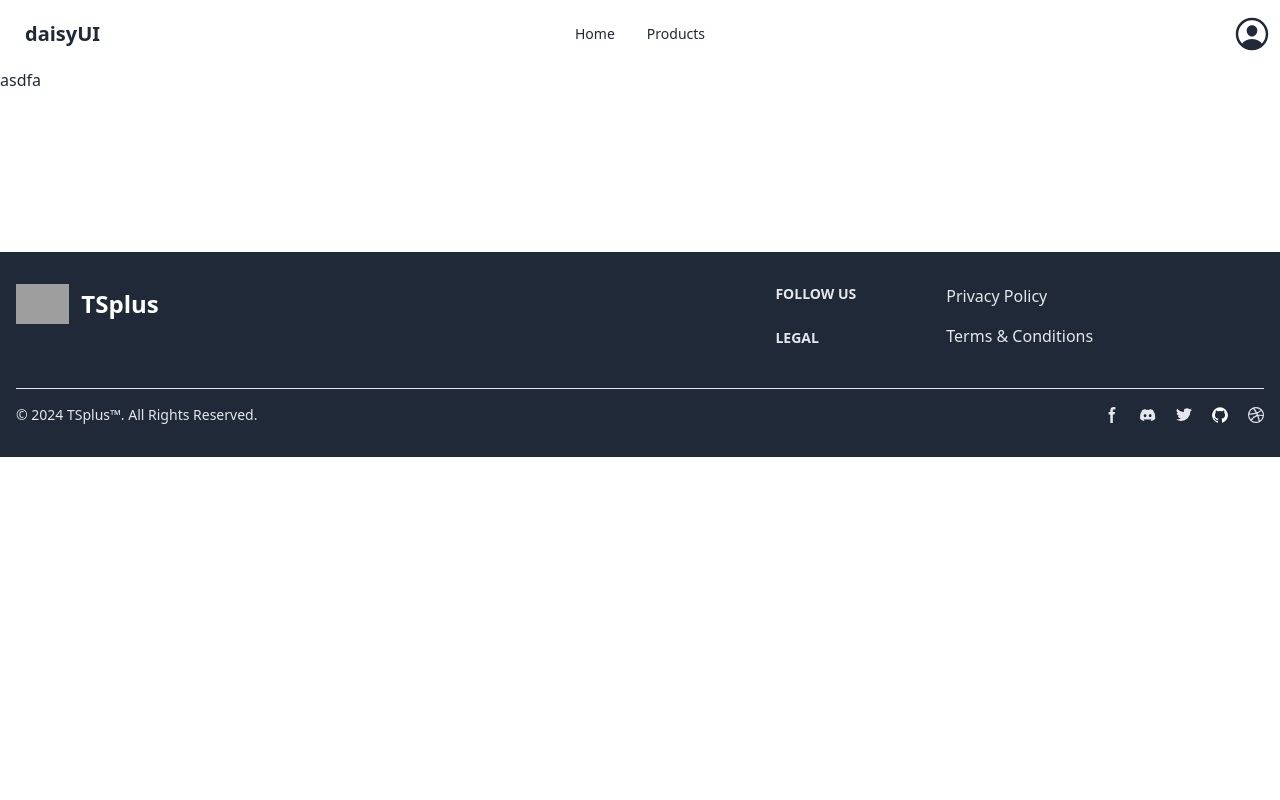
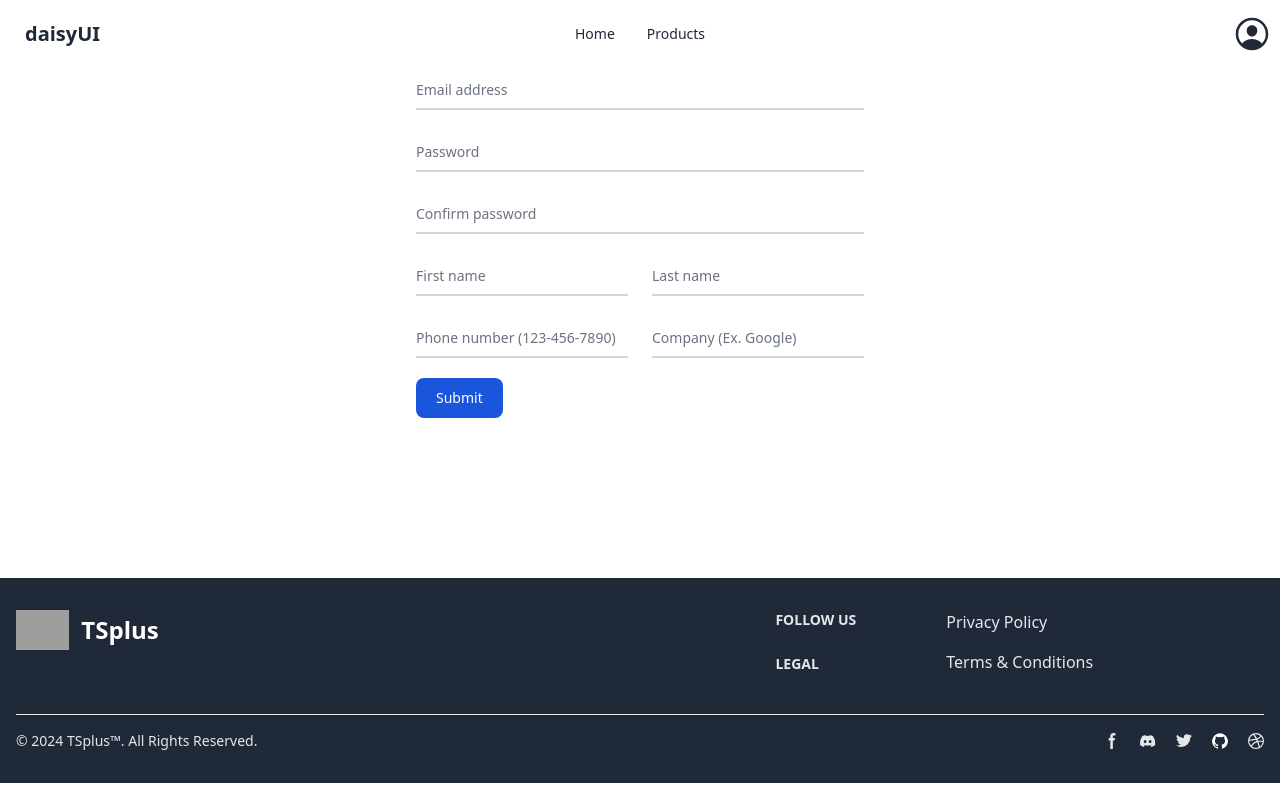
Before and after one commit to Safwan169/Product-Hunt-Client-side, a React (Vite) app: page /login in a window 1280 px wide. Built offline with nearby package versions, Linux system fonts and the light colour scheme; no server answers; grey boxes are pictures that could not be loaded.

Commit message:
second commit

```diff
--- /dev/null
+++ b/firebase.config.js
@@ -0,0 +1,23 @@
+// Import the functions you need from the SDKs you need
+import { initializeApp } from "firebase/app";
+import { getAnalytics } from "firebase/analytics";
+import { getAuth } from "firebase/auth";
+// TODO: Add SDKs for Firebase products that you want to use
+// https://firebase.google.com/docs/web/setup#available-libraries
+
+// Your web app's Firebase configuration
+// For Firebase JS SDK v7.20.0 and later, measurementId is optional
+const firebaseConfig = {
+  apiKey:import.meta.env.VITE_apiKey,
+  authDomain:import.meta.env.VITE_authDomain,
+  projectId:import.meta.env.VITE_projectId,
+  storageBucket:import.meta.env.VITE_storageBucket,
+  messagingSenderId:import.meta.env.VITE_messagingSenderId,
+  appId:import.meta.env.VITE_appId,
+  measurementId:import.meta.env.VITE_measurementId,
+};
+
+// Initialize Firebase
+const app = initializeApp(firebaseConfig);
+const analytics = getAnalytics(app);
+export const auth=getAuth(app)
--- a/package.json
+++ b/package.json
@@ -11,6 +11,7 @@
   },
   "dependencies": {
     "axios": "^1.7.2",
+    "firebase": "^10.12.2",
     "flowbite": "^2.3.0",
     "react": "^18.2.0",
     "react-dom": "^18.2.0",
--- a/src/Login.jsx
+++ b/src/Login.jsx
@@ -4,6 +4,43 @@
     return (
         <div>
 
+
+            <form class="max-w-md mx-auto">
+                <div class="relative z-0 w-full mb-5 group">
+                    <input type="email" name="floating_email" id="floating_email" class="block py-2.5 px-0 w-full text-sm text-gray-900 bg-transparent border-0 border-b-2 border-gray-300 appearance-none dark:text-white dark:border-gray-600 dark:focus:border-blue-500 focus:outline-none focus:ring-0 focus:border-blue-600 peer" placeholder=" " required />
+                    <label for="floating_email" class="peer-focus:font-medium absolute text-sm text-gray-500 dark:text-gray-400 duration-300 transform -translate-y-6 scale-75 top-3 -z-10 origin-[0] peer-focus:start-0 rtl:peer-focus:translate-x-1/4 rtl:peer-focus:left-auto peer-focus:text-blue-600 peer-focus:dark:text-blue-500 peer-placeholder-shown:scale-100 peer-placeholder-shown:translate-y-0 peer-focus:scale-75 peer-focus:-translate-y-6">Email address</label>
+                </div>
+                <div class="relative z-0 w-full mb-5 group">
+                    <input type="password" name="floating_password" id="floating_password" class="block py-2.5 px-0 w-full text-sm text-gray-900 bg-transparent border-0 border-b-2 border-gray-300 appearance-none dark:text-white dark:border-gray-600 dark:focus:border-blue-500 focus:outline-none focus:ring-0 focus:border-blue-600 peer" placeholder=" " required />
+                    <label for="floating_password" class="peer-focus:font-medium absolute text-sm text-gray-500 dark:text-gray-400 duration-300 transform -translate-y-6 scale-75 top-3 -z-10 origin-[0] peer-focus:start-0 rtl:peer-focus:translate-x-1/4 peer-focus:text-blue-600 peer-focus:dark:text-blue-500 peer-placeholder-shown:scale-100 peer-placeholder-shown:translate-y-0 peer-focus:scale-75 peer-focus:-translate-y-6">Password</label>
+                </div>
+                <div class="relative z-0 w-full mb-5 group">
+                    <input type="password" name="repeat_password" id="floating_repeat_password" class="block py-2.5 px-0 w-full text-sm text-gray-900 bg-transparent border-0 border-b-2 border-gray-300 appearance-none dark:text-white dark:border-gray-600 dark:focus:border-blue-500 focus:outline-none focus:ring-0 focus:border-blue-600 peer" placeholder=" " required />
+                    <label for="floating_repeat_password" class="peer-focus:font-medium absolute text-sm text-gray-500 dark:text-gray-400 duration-300 transform -translate-y-6 scale-75 top-3 -z-10 origin-[0] peer-focus:start-0 rtl:peer-focus:translate-x-1/4 peer-focus:text-blue-600 peer-focus:dark:text-blue-500 peer-placeholder-shown:scale-100 peer-placeholder-shown:translate-y-0 peer-focus:scale-75 peer-focus:-translate-y-6">Confirm password</label>
+                </div>
+                <div class="grid md:grid-cols-2 md:gap-6">
+                    <div class="relative z-0 w-full mb-5 group">
+                        <input type="text" name="floating_first_name" id="floating_first_name" class="block py-2.5 px-0 w-full text-sm text-gray-900 bg-transparent border-0 border-b-2 border-gray-300 appearance-none dark:text-white dark:border-gray-600 dark:focus:border-blue-500 focus:outline-none focus:ring-0 focus:border-blue-600 peer" placeholder=" " required />
+                        <label for="floating_first_name" class="peer-focus:font-medium absolute text-sm text-gray-500 dark:text-gray-400 duration-300 transform -translate-y-6 scale-75 top-3 -z-10 origin-[0] peer-focus:start-0 rtl:peer-focus:translate-x-1/4 peer-focus:text-blue-600 peer-focus:dark:text-blue-500 peer-placeholder-shown:scale-100 peer-placeholder-shown:translate-y-0 peer-focus:scale-75 peer-focus:-translate-y-6">First name</label>
+                    </div>
+                    <div class="relative z-0 w-full mb-5 group">
+                        <input type="text" name="floating_last_name" id="floating_last_name" class="block py-2.5 px-0 w-full text-sm text-gray-900 bg-transparent border-0 border-b-2 border-gray-300 appearance-none dark:text-white dark:border-gray-600 dark:focus:border-blue-500 focus:outline-none focus:ring-0 focus:border-blue-600 peer" placeholder=" " required />
+                        <label for="floating_last_name" class="peer-focus:font-medium absolute text-sm text-gray-500 dark:text-gray-400 duration-300 transform -translate-y-6 scale-75 top-3 -z-10 origin-[0] peer-focus:start-0 rtl:peer-focus:translate-x-1/4 peer-focus:text-blue-600 peer-focus:dark:text-blue-500 peer-placeholder-shown:scale-100 peer-placeholder-shown:translate-y-0 peer-focus:scale-75 peer-focus:-translate-y-6">Last name</label>
+                    </div>
+                </div>
+                <div class="grid md:grid-cols-2 md:gap-6">
+                    <div class="relative z-0 w-full mb-5 group">
+                        <input type="tel" pattern="[0-9]{3}-[0-9]{3}-[0-9]{4}" name="floating_phone" id="floating_phone" class="block py-2.5 px-0 w-full text-sm text-gray-900 bg-transparent border-0 border-b-2 border-gray-300 appearance-none dark:text-white dark:border-gray-600 dark:focus:border-blue-500 focus:outline-none focus:ring-0 focus:border-blue-600 peer" placeholder=" " required />
+                        <label for="floating_phone" class="peer-focus:font-medium absolute text-sm text-gray-500 dark:text-gray-400 duration-300 transform -translate-y-6 scale-75 top-3 -z-10 origin-[0] peer-focus:start-0 rtl:peer-focus:translate-x-1/4 peer-focus:text-blue-600 peer-focus:dark:text-blue-500 peer-placeholder-shown:scale-100 peer-placeholder-shown:translate-y-0 peer-focus:scale-75 peer-focus:-translate-y-6">Phone number (123-456-7890)</label>
+                    </div>
+                    <div class="relative z-0 w-full mb-5 group">
+                        <input type="text" name="floating_company" id="floating_company" class="block py-2.5 px-0 w-full text-sm text-gray-900 bg-transparent border-0 border-b-2 border-gray-300 appearance-none dark:text-white dark:border-gray-600 dark:focus:border-blue-500 focus:outline-none focus:ring-0 focus:border-blue-600 peer" placeholder=" " required />
+                        <label for="floating_company" class="peer-focus:font-medium absolute text-sm text-gray-500 dark:text-gray-400 duration-300 transform -translate-y-6 scale-75 top-3 -z-10 origin-[0] peer-focus:start-0 rtl:peer-focus:translate-x-1/4 peer-focus:text-blue-600 peer-focus:dark:text-blue-500 peer-placeholder-shown:scale-100 peer-placeholder-shown:translate-y-0 peer-focus:scale-75 peer-focus:-translate-y-6">Company (Ex. Google)</label>
+                    </div>
+                </div>
+                <button type="submit" class="text-white bg-blue-700 hover:bg-blue-800 focus:ring-4 focus:outline-none focus:ring-blue-300 font-medium rounded-lg text-sm w-full sm:w-auto px-5 py-2.5 text-center dark:bg-blue-600 dark:hover:bg-blue-700 dark:focus:ring-blue-800">Submit</button>
+            </form>
+
         </div>
     );
 };
--- a/src/componants/Authentication/Authentication.jsx
+++ b/src/componants/Authentication/Authentication.jsx
@@ -1,8 +1,8 @@
 import { createUserWithEmailAndPassword, signInWithEmailAndPassword, signInWithPopup, updateProfile } from 'firebase/auth';
 import React, {  createContext, useEffect, useState } from 'react';
 import { onAuthStateChanged } from "firebase/auth";
-import { auth } from './firebase/firebase.config';
 import axios from 'axios';
+import { auth } from '../../../firebase.config';
 export const myContext = createContext(null)
 
 
--- a/src/componants/Navbar.jsx
+++ b/src/componants/Navbar.jsx
@@ -1,9 +1,12 @@
 import React, { useState } from 'react';
 import { IoPersonCircleOutline } from 'react-icons/io5';
 import { Link } from 'react-router-dom';
+import Contex from './Authentication/Contex';
 
 const Navbar = () => {
     const [yes, setYes] = useState(false)
+    const [yes2, setYes2] = useState(false)
+    const { user } = Contex()
     const all = <>
 
         <li><Link to={'/'}>Home</Link></li>
@@ -41,9 +44,11 @@
 
                 </div>
                 {/* when user not log in  */}
-                <div className="navbar-end">
+                {user ? <div className="navbar-end">
+                    <button onClick={() => setYes2(!yes2)}> <img src={user.photoURL} alt="" /> </button>
+                </div> : <div className="navbar-end">
                     <button onClick={() => setYes(!yes)}><IoPersonCircleOutline size={40} /> </button>
-                </div>
+                </div>}
 
 
 
@@ -56,6 +61,13 @@
                         <Link className='hover:underline hover:text-purple-500' to={'/register'}>Register</Link>
                     </div>
                 }
+                {
+                    yes2 && <div className='flex-col flex gap-3  font-bold'>
+                        <p className='text-xl font-bold'>{user.displayName}</p>
+                        <Link className='hover:underline hover:text-purple-500' to={'/dashboard'}>Dashboard</Link>
+                        <Link >Log Out</Link>
+                    </div>
+                }
             </div>
 
 
--- a/src/main.jsx
+++ b/src/main.jsx
@@ -12,6 +12,7 @@
 import Login from "./Login";
 import Register from "./componants/Register";
 import Dashboard from "./componants/Dashboard";
+import Authentication from "./componants/Authentication/Authentication";
 
 const router = createBrowserRouter([
   {
@@ -32,7 +33,7 @@
       {
         path:'/login',
 
-        element:<Home></Home>
+        element:<Login></Login>
       },
 
       {
@@ -51,6 +52,10 @@
 
 ReactDOM.createRoot(document.getElementById("root")).render(
   <React.StrictMode>
+    <Authentication>
     <RouterProvider router={router} />
+
+    </Authentication>
+
   </React.StrictMode>
 );
```
Also changed, not shown: 1 other file (tests, documents, lock files or other folders). Lines whose indentation alone changed are shown as unchanged.
